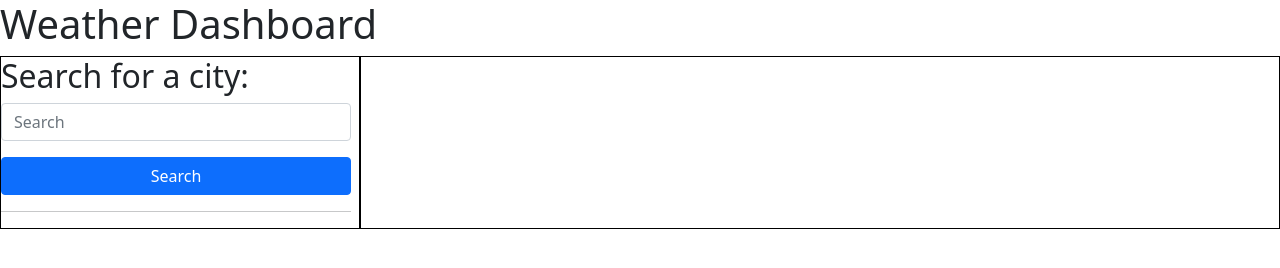
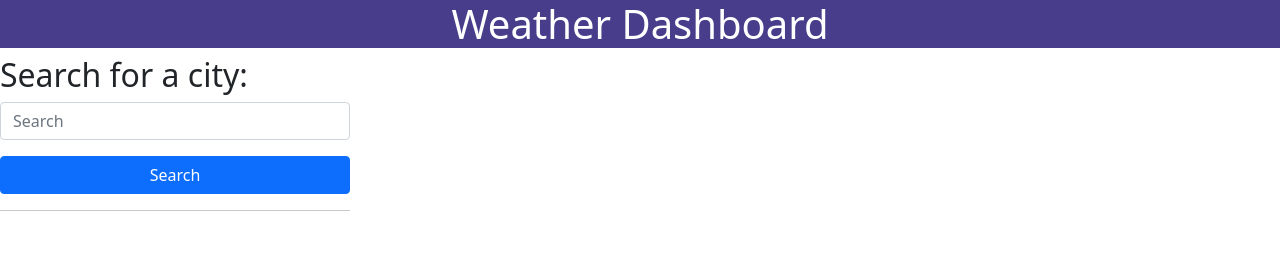
Before and after one commit to chrislose23/06-Challenge, a plain HTML site: page index.html in a window 1280 px wide. Drawn offline with nearby package versions, Linux system fonts and the light colour scheme.

Commit message:
added style to header

```diff
--- a/assets/css/style.css
+++ b/assets/css/style.css
@@ -1,15 +1,19 @@
+header {
+ background-color: darkslateblue;
+ color: white;
+ text-align: center;
+}
+
 section {
     display: flex;
     justify-content: space-between;
 }
 
 aside {
-    border: 1px black solid;
     flex-shrink: 0;
 }
 
 main {
-    border: 1px black solid;
     flex-grow: 1;
 }
 
```
